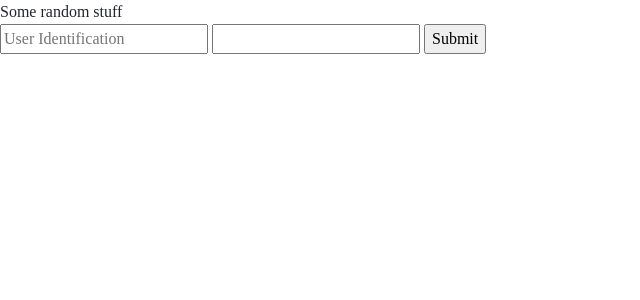
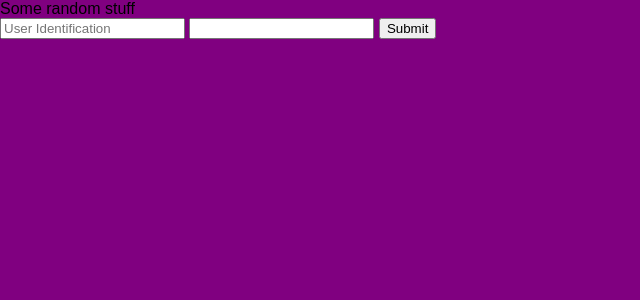
Before and after one commit to saisrikark/UniversityManagementSystem, a Flask app: page / in a window 1280 px wide. Shown: the top 300 px of the page, without its empty margins (0-640 px from the left). Run offline with Flask 2, Linux system fonts and the light colour scheme; some libraries are stand-ins or nearby versions.

Commit message:
Added css to modify please do so

```diff
--- /dev/null
+++ b/forms.py
@@ -0,0 +1,2 @@
+#All classes for forms submitted
+#This is the format in which we get form data
--- a/models.py
+++ b/models.py
@@ -0,0 +1,2 @@
+#All classes for models
+#Data will be stored in this format
--- a/static/css/loginCSS.css
+++ b/static/css/loginCSS.css
@@ -1,4 +1,5 @@
 body {
     margin: 0;
-    font-family: 'Times New Roman', Times, serif;
+    font-family: sans-serif;
+    background-color: purple;
 }
--- /dev/null
+++ b/static/js/test.js
@@ -0,0 +1 @@
+console.log("Just a random test");
--- a/templates/loginPage.html
+++ b/templates/loginPage.html
@@ -3,8 +3,7 @@
         <head>
             <title>User Login</title>
             <script></script>
-            <link href="{{url_for('static', filename='css/bootstrap.min.css')}}" rel="stylesheet">
-            <link rel="stylesheet" href="loginCSS.css">
+            <link rel="stylesheet" href="{{ url_for('static', filename='css/loginCSS.css') }}">
         </head>
         <body>
             Some random stuff
```
Also changed, not shown: static/img/tooslow.jpg (added).
